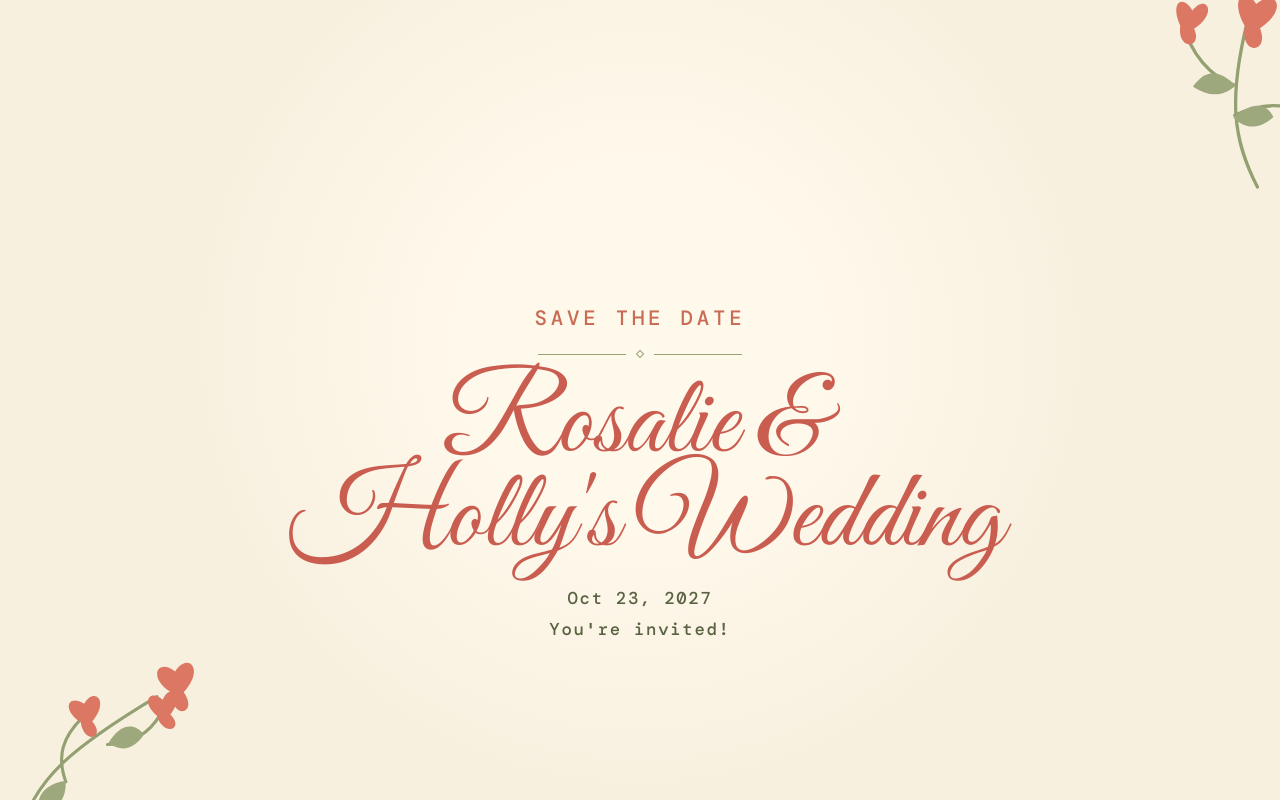
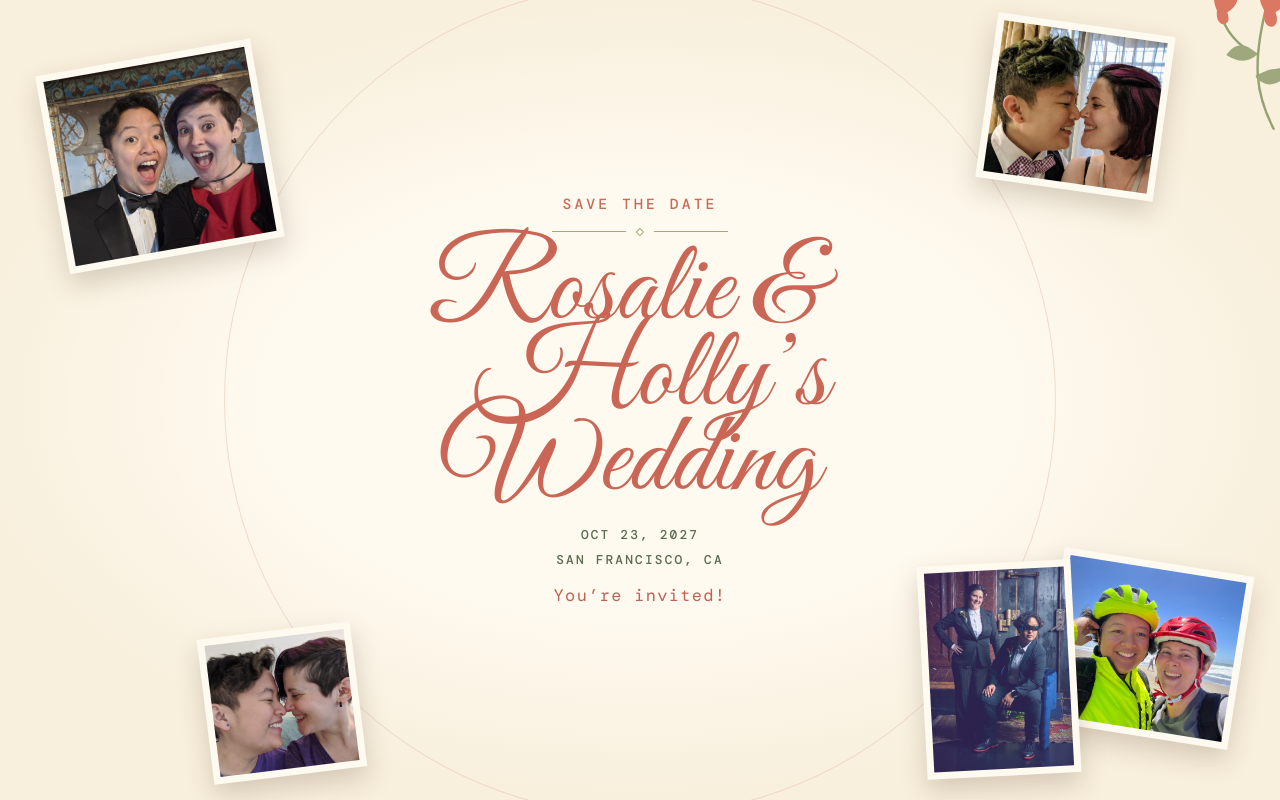
Before and after one commit to rosatolen/wedding, a plain HTML site: page index.html in a window 1280 px wide. Drawn offline with nearby package versions, Linux system fonts and the light colour scheme.

Commit message:
Publish approved wedding photo collage

```diff
--- a/index.html
+++ b/index.html
@@ -3,35 +3,35 @@
   <head>
     <meta charset="UTF-8" />
     <meta name="viewport" content="width=device-width, initial-scale=1.0" />
-    <meta name="description" content="Save the date for Rosalie and Holly's wedding on October 23, 2027." />
-    <title>Rosalie &amp; Holly's Wedding — Save the Date</title>
+    <meta name="description" content="Save the date for Rosalie and Holly’s wedding on October 23, 2027." />
+    <title>Rosalie &amp; Holly’s Wedding — Save the Date</title>
     <link rel="preconnect" href="https://fonts.googleapis.com" />
     <link rel="preconnect" href="https://fonts.gstatic.com" crossorigin />
-    <link href="https://fonts.googleapis.com/css2?family=DM+Mono:wght@400;500&family=DM+Serif+Display:ital@0;1&family=Great+Vibes&display=swap" rel="stylesheet" />
+    <link href="https://fonts.googleapis.com/css2?family=DM+Mono:wght@400;500&family=Great+Vibes&display=swap" rel="stylesheet" />
     <link rel="stylesheet" href="styles.css" />
   </head>
   <body>
     <main class="invitation">
       <div class="sun" aria-hidden="true"></div>
-      <svg class="flower flower--top" viewBox="0 0 220 188" aria-label="Coral wildflower illustration" role="img">
+      <section class="collage" aria-label="Photos of Rosalie and Holly">
+        <figure class="photo photo--celebration"><img src="assets/photos/celebration.jpg" alt="Rosalie and Holly dressed up and smiling together" /></figure>
+        <figure class="photo photo--kiss"><img src="assets/photos/kiss.jpg" alt="Rosalie and Holly smiling close together" /></figure>
+        <figure class="photo photo--bikes"><img src="assets/photos/bikes.jpg" alt="Rosalie and Holly on a sunny bike ride" /></figure>
+        <figure class="photo photo--closeup"><img src="assets/photos/closeup.jpg" alt="Rosalie and Holly touching foreheads" /></figure>
+        <figure class="photo photo--portrait"><img src="assets/photos/portrait.jpg" alt="Rosalie and Holly in formal attire" /></figure>
+      </section>
+      <section class="content" aria-labelledby="wedding-title">
+        <p class="eyebrow">Save the Date</p>
+        <div class="rule" aria-hidden="true"><span></span></div>
+        <h1 id="wedding-title"><span>Rosalie &amp;</span><span>Holly’s</span><span>Wedding</span></h1>
+        <div class="details"><p>Oct 23, 2027</p><p>San Francisco, CA</p></div>
+        <p class="invitation-line">You’re invited!</p>
+      </section>
+      <svg class="flower flower--top" viewBox="0 0 220 188" aria-hidden="true">
         <path d="M184 180C154 143 139 108 144 19M144 93c-23-3-46-20-58-46M150 120c23-17 42-20 63-16" class="stem" />
         <g class="petals"><path d="M142 38c-19-21-9-37 6-22 15-19 30-1 8 21 14 21-13 29-14 1Z"/><path d="M84 50c-14-19-4-29 8-16 9-18 24-3 5 16 12 16-11 24-13 0Z"/><path d="M205 105c-13-17-3-27 8-14 10-17 23 0 5 15 12 17-11 22-13-1Z"/></g>
         <g class="leaves"><path d="M145 93c-20-13-31-7-38 9 17 7 30 3 38-9Z"/><path d="M149 122c13-17 26-20 36-8-10 14-23 17-36 8Z"/></g>
       </svg>
-
-      <section class="content" aria-labelledby="wedding-title">
-        <p class="eyebrow">Save the Date</p>
-        <div class="rule" aria-hidden="true"><span></span></div>
-        <h1 id="wedding-title"><span>Rosalie &amp;</span><span>Holly's Wedding</span></h1>
-        <p class="date">Oct 23, 2027</p>
-        <p class="invitation-line">You're invited!</p>
-      </section>
-
-      <svg class="flower flower--bottom" viewBox="0 0 230 195" aria-label="Coral wildflower illustration" role="img">
-        <path d="M42 187c22-45 61-69 148-104M91 150c-5-26 4-43 25-58M136 121c24 3 41-4 55-21" class="stem" />
-        <g class="petals"><path d="M204 81c-20-17-8-35 7-19 15-17 29 2 5 21 11 22-15 26-12-2Z"/><path d="M114 96c-17-16-7-29 6-17 12-15 25 1 5 18 11 17-11 22-11-1Z"/><path d="M187 101c-13-15-3-27 8-14 10-16 22 0 5 15 12 16-10 21-13-1Z"/></g>
-        <g class="leaves"><path d="M91 149c-20 0-30 9-31 26 19 1 29-8 31-26Z"/><path d="M137 120c13-16 27-17 35-3-11 12-23 14-35 3Z"/></g>
-      </svg>
     </main>
   </body>
 </html>
--- a/styles.css
+++ b/styles.css
@@ -1,24 +1,23 @@
-:root { color: #3b3e2b; background: #f8f0df; font-family: "DM Mono", monospace; }
+:root { color: #46533e; background: #f8efdc; font-family: "DM Mono", monospace; }
 * { box-sizing: border-box; }
 html, body { min-width: 0; min-height: 100%; margin: 0; }
 body { overflow-x: hidden; }
-.invitation { isolation: isolate; position: relative; display: grid; place-items: center; min-height: 100svh; padding: clamp(2rem, 7vw, 5.5rem) clamp(1.25rem, 6vw, 6rem); overflow: hidden; background: radial-gradient(circle at 50% 43%, #fff9ec 0 22%, transparent 57%), #f8f0df; }
-.content { position: relative; z-index: 2; width: min(100%, 52rem); text-align: center; }
-.eyebrow { margin: 0; color: #c86c55; font-size: clamp(1rem, 2vw, 1.3rem); font-weight: 500; letter-spacing: .18em; text-transform: uppercase; }
-h1 { display: grid; gap: .02em; margin: 0 0 clamp(1rem, 2.5vh, 1.5rem); color: #c95d50; font-family: "Great Vibes", "Brush Script MT", cursive; font-size: clamp(4.1rem, 10.5vw, 7rem); font-weight: 400; line-height: .82; }
-h1 span { white-space: nowrap; }
-h1 span:first-child { transform: translateX(-.06em); }
-h1 span:last-child { transform: translateX(.06em); }
-.date, .invitation-line { margin: 0; color: #596241; font-size: clamp(.82rem, 1.8vw, 1.08rem); font-weight: 500; letter-spacing: .1em; }
-.invitation-line { margin-top: .55rem; }
-.rule { display: flex; align-items: center; justify-content: center; gap: .7rem; margin: clamp(.85rem, 2.5vh, 1.35rem) auto clamp(1.2rem, 3vh, 1.8rem); }
-.rule::before, .rule::after { width: clamp(2.5rem, 10vw, 5.5rem); height: 1px; content: ""; background: #9ba275; }
-.rule span { width: .38rem; height: .38rem; border: 1px solid #9ba275; transform: rotate(45deg); }
-.flower { position: absolute; z-index: 1; width: clamp(9rem, 24vw, 15rem); overflow: visible; opacity: .93; }
-.flower--top { top: clamp(-1.5rem, -2vw, -.5rem); right: clamp(-4rem, -3vw, -1rem); transform: rotate(12deg); }
-.flower--bottom { bottom: clamp(-2rem, -2vw, -.5rem); left: clamp(-4.5rem, -3vw, -1rem); transform: rotate(-9deg); }
-.stem { fill: none; stroke: #8c9b69; stroke-linecap: round; stroke-width: 3; }
-.petals { fill: #d96e5a; }
-.leaves { fill: #98a376; }
-@media (max-width: 420px) { .invitation { padding-block: 2.3rem; } .flower { width: 10rem; opacity: .75; } .flower--top { right: -4.5rem; } .flower--bottom { left: -4.7rem; } .eyebrow { font-size: .95rem; } h1 { font-size: clamp(4rem, 18vw, 4.8rem); } h1 span { white-space: normal; } }
-@media (max-height: 560px) and (min-width: 600px) { .invitation { padding-block: 1.25rem; } h1 { font-size: clamp(4rem, 9vw, 6.8rem); } .rule { margin-block: .75rem 1rem; } }
+.invitation { isolation: isolate; position: relative; display: grid; place-items: center; min-height: 100svh; padding: clamp(2rem, 5vw, 5rem); overflow: hidden; background: radial-gradient(ellipse 54% 50% at 50% 50%, #fffaf0 0 52%, transparent 100%), #f8efdc; }
+.sun { position: absolute; z-index: 0; width: min(70vw, 52rem); aspect-ratio: 1; border: 1px solid #dfb7a3; border-radius: 50%; opacity: .45; }
+.content { position: relative; z-index: 4; width: min(100%, 42rem); padding: clamp(1.25rem, 3vw, 2.25rem) clamp(.4rem, 2vw, 1.5rem); text-align: center; }
+.eyebrow { margin: 0; color: #c96b59; font-size: clamp(.72rem, 1.2vw, .92rem); font-weight: 500; letter-spacing: .21em; text-transform: uppercase; }
+.rule { display: flex; align-items: center; justify-content: center; gap: .7rem; margin: clamp(.7rem, 1.8vh, 1.15rem) auto clamp(.85rem, 2vh, 1.4rem); }
+.rule::before, .rule::after { width: clamp(2.7rem, 8vw, 4.6rem); height: 1px; content: ""; background: #9eaa7a; }
+.rule span { width: .36rem; height: .36rem; border: 1px solid #9eaa7a; transform: rotate(45deg); }
+h1 { display: grid; margin: 0 0 clamp(1rem, 2.5vh, 1.55rem); color: #ca6656; font-family: "Great Vibes", "Brush Script MT", cursive; font-size: clamp(4.4rem, 9.4vw, 7.2rem); font-weight: 400; line-height: .74; }
+h1 span { display: block; white-space: nowrap; }
+h1 span:nth-child(1) { transform: translateX(-.13em); } h1 span:nth-child(2) { transform: translateX(.1em); } h1 span:nth-child(3) { transform: translateX(-.08em); }
+.details { display: grid; gap: .48rem; }.details p, .invitation-line { margin: 0; }
+.details p { color: #586b4f; font-size: clamp(.63rem, 1.05vw, .8rem); font-weight: 500; letter-spacing: .17em; text-transform: uppercase; }
+.invitation-line { margin-top: clamp(.85rem, 2vh, 1.2rem); color: #bd6254; font-size: clamp(.88rem, 1.45vw, 1.06rem); letter-spacing: .08em; }
+.collage { position: absolute; z-index: 2; inset: 0; pointer-events: none; }.photo { position: absolute; margin: 0; padding: clamp(.3rem, .55vw, .52rem); background: #fffaf0; box-shadow: 0 .7rem 1.6rem rgb(88 63 46 / .22); }.photo img { display: block; width: 100%; height: 100%; object-fit: cover; }
+.photo--celebration { top: clamp(1.2rem, 7vh, 5rem); left: clamp(-2rem, 4vw, 5rem); width: clamp(8.5rem, 17vw, 15rem); aspect-ratio: 1.08; transform: rotate(-10deg); }.photo--kiss { top: clamp(-1rem, 3vh, 2.5rem); right: clamp(1rem, 9vw, 12rem); width: clamp(7.5rem, 14vw, 12rem); aspect-ratio: 1.08; transform: rotate(8deg); }.photo--bikes { right: clamp(-2rem, 3vw, 4rem); bottom: clamp(1.4rem, 8vh, 6.5rem); width: clamp(8rem, 15vw, 13rem); aspect-ratio: 1.1; transform: rotate(9deg); }.photo--closeup { bottom: clamp(-1rem, 3vh, 2.5rem); left: clamp(8rem, 16vw, 18rem); width: clamp(7rem, 12vw, 10.5rem); aspect-ratio: 1.05; transform: rotate(-7deg); }.photo--portrait { right: clamp(1rem, 16vw, 20rem); bottom: clamp(.7rem, 3vh, 2rem); width: clamp(7.2rem, 12vw, 10rem); aspect-ratio: .72; transform: rotate(-3deg); }
+.flower { position: absolute; z-index: 3; width: clamp(7rem, 15vw, 11rem); overflow: visible; opacity: .92; pointer-events: none; }.flower--top { top: clamp(-1.8rem, -2vw, -.5rem); right: clamp(-4.5rem, -3vw, -1.5rem); transform: rotate(12deg); }.stem { fill: none; stroke: #8c9b69; stroke-linecap: round; stroke-width: 3; }.petals { fill: #d96e5a; }.leaves { fill: #98a376; }
+@media (max-width: 700px) { .invitation { align-items: start; min-height: 100svh; padding: 6.1rem 1rem 1rem; }.sun { width: 94vw; top: 7rem; }.content { padding: .5rem 0; } h1 { font-size: clamp(4.15rem, 18vw, 6rem); line-height: .72; }.photo--celebration { top: .7rem; left: .25rem; width: 4.7rem; }.photo--kiss { top: .7rem; right: .25rem; width: 4.7rem; }.photo--bikes { right: .25rem; bottom: .45rem; width: 5rem; }.photo--closeup { bottom: .45rem; left: .25rem; width: 4.8rem; }.photo--portrait { right: calc(50% - 2.2rem); bottom: .45rem; width: 4.4rem; }.flower--top { right: -5rem; top: -.6rem; } }
+@media (max-width: 380px) { h1 { font-size: clamp(3.9rem, 18vw, 4.5rem); } .details p { font-size: .58rem; letter-spacing: .13em; } }
+@media (max-height: 620px) and (min-width: 701px) { .invitation { padding-block: 1.5rem; } .content { transform: scale(.86); } .photo--celebration { top: .5rem; } .photo--bikes { bottom: .5rem; } }
--- a/vite.config.js
+++ b/vite.config.js
@@ -1,6 +1,6 @@
 /** @type {import('vite').UserConfig} */
 export default {
   server: {
-    allowedHosts: ['refine-wedding-title-hierarchy.wt.maitz.casa'],
+    allowedHosts: ['ship-approved-collage.wt.maitz.casa'],
   },
 };
```
Also changed, not shown: assets/photos/bikes.jpg (added), assets/photos/celebration.jpg (added), assets/photos/closeup.jpg (added), assets/photos/kiss.jpg (added), assets/photos/portrait.jpg (added).
